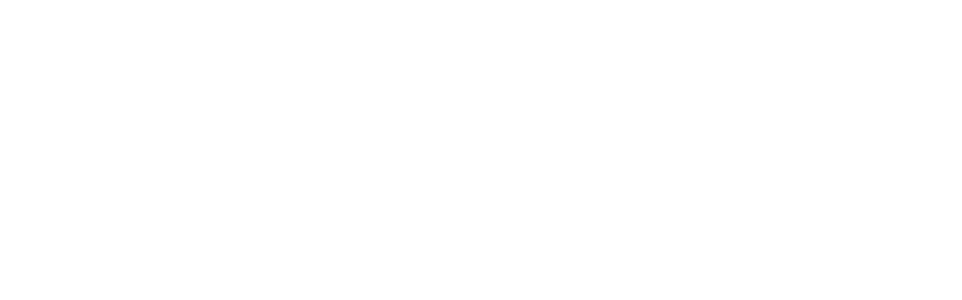
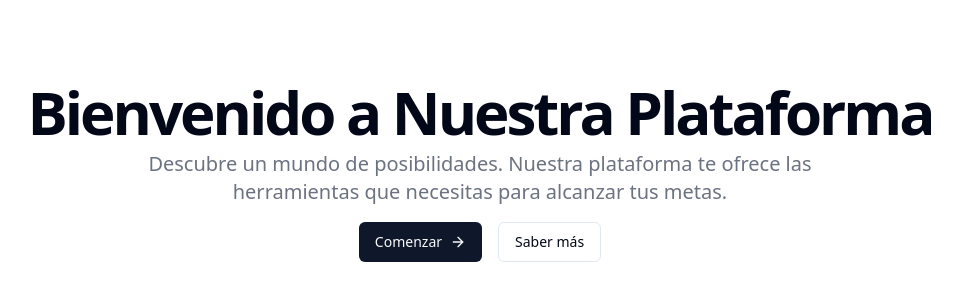
Before and after one commit to demondcn/ProductBootcamp, a Next.js app: page / in a window 1280 px wide. Shown: the part 110-410 px from the top of the page, without its empty margins (160-1122 px from the left). Built offline with nearby package versions, Linux system fonts and the light colour scheme.

Commit message:
pruebesisillaolo

```diff
--- a/src/app/layout.js
+++ b/src/app/layout.js
@@ -18,7 +18,7 @@
   variable: '--font-body',
 })
 
-export default function Layout() {
+export default function Layout({ children }) {
   return (
     <html lang="en">
       <body
@@ -28,7 +28,8 @@
           fontBody.variable
         )}
       >
+        {children}
       </body>
     </html>
-  )
+  );
 }
--- a/src/app/page.jsx
+++ b/src/app/page.jsx
@@ -1,4 +1,5 @@
 "use client";
+import React from "react";
 import { Button } from "@/components/ui/button"
 import { ArrowRight } from "lucide-react"
 import { useRouter } from 'next/navigation';
```
